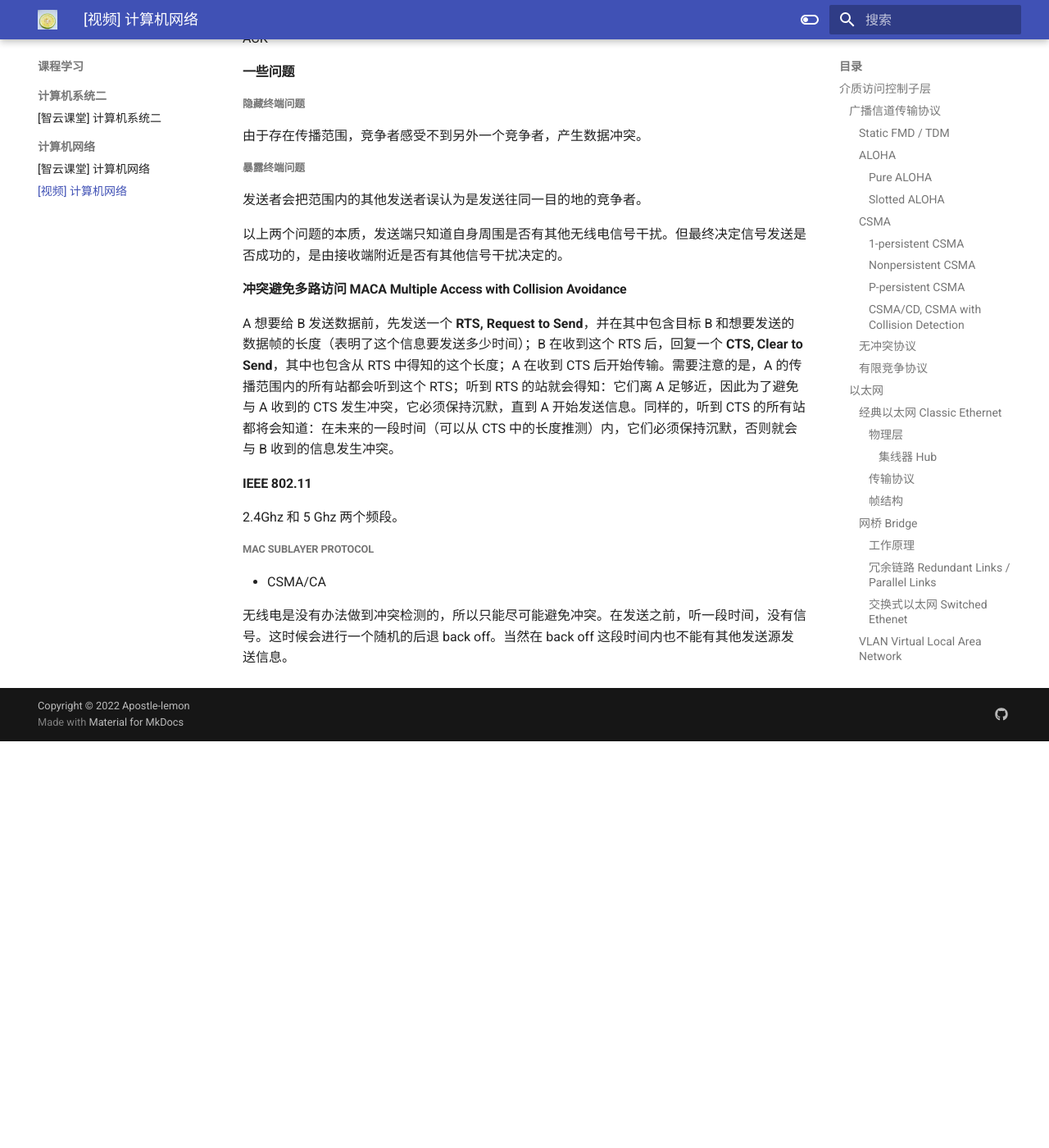
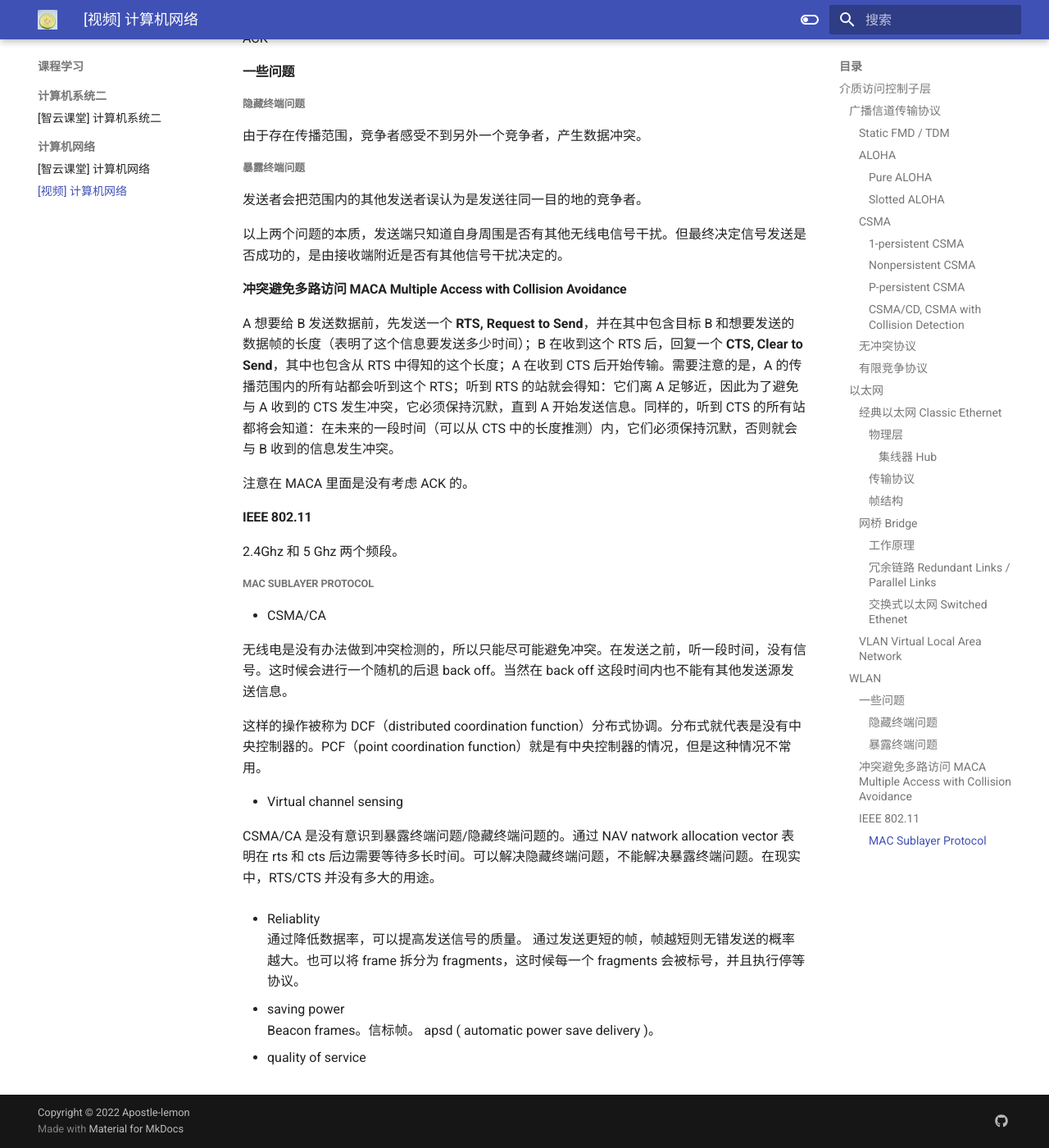
Before and after one commit to Apostle-lemon/Apostle-lemon.github.io, an MkDocs documentation site: the page built from docs/课程学习/计算机网络/【视频】计算机网络.md, in a window 1280 px wide and 1400 px high, scrolled down 3551 px. Shown: the whole window at 82% size. Built offline with MkDocs 1.6.1 and Material for MkDocs 9.7.7, drawn with Linux system fonts in a browser that asks for light colours; before the commit the page ends 4455 px from its top, so only the background shows below that.

Commit message:
vault backup: 2022-10-28 16:29:47
Affected files:
docs/课程学习/计算机网络/【视频】计算机网络.md

```diff
--- a/docs/课程学习/计算机网络/【视频】计算机网络.md
+++ b/docs/课程学习/计算机网络/【视频】计算机网络.md
@@ -146,6 +146,8 @@ VLAN 和组播有所不同。组播仍然会收到信息，但是会检查自己
 
 A 想要给 B 发送数据前，先发送一个 **RTS, Request to Send**，并在其中包含目标 B 和想要发送的数据帧的长度（表明了这个信息要发送多少时间）；B 在收到这个 RTS 后，回复一个 **CTS, Clear to Send**，其中也包含从 RTS 中得知的这个长度；A 在收到 CTS 后开始传输。需要注意的是，A 的传播范围内的所有站都会听到这个 RTS；听到 RTS 的站就会得知：它们离 A 足够近，因此为了避免与 A 收到的 CTS 发生冲突，它必须保持沉默，直到 A 开始发送信息。同样的，听到 CTS 的所有站都将会知道：在未来的一段时间（可以从 CTS 中的长度推测）内，它们必须保持沉默，否则就会与 B 收到的信息发生冲突。
 
+注意在 MACA 里面是没有考虑 ACK 的。
+
 #### IEEE 802.11
 
 2.4Ghz 和 5 Ghz 两个频段。
@@ -155,3 +157,19 @@ A 想要给 B 发送数据前，先发送一个 **RTS, Request to Send**，并
 - CSMA/CA
 
 无线电是没有办法做到冲突检测的，所以只能尽可能避免冲突。在发送之前，听一段时间，没有信号。这时候会进行一个随机的后退 back off。当然在 back off 这段时间内也不能有其他发送源发送信息。
+
+这样的操作被称为 DCF（distributed coordination function）分布式协调。分布式就代表是没有中央控制器的。PCF（point coordination function）就是有中央控制器的情况，但是这种情况不常用。
+
+- Virtual channel sensing
+
+CSMA/CA 是没有意识到暴露终端问题/隐藏终端问题的。通过 NAV natwork allocation vector 表明在 rts 和 cts 后边需要等待多长时间。可以解决隐藏终端问题，不能解决暴露终端问题。在现实中，RTS/CTS 并没有多大的用途。
+
+- Reliablity
+通过降低数据率，可以提高发送信号的质量。
+通过发送更短的帧，帧越短则无错发送的概率越大。也可以将 frame 拆分为 fragments，这时候每一个 fragments 会被标号，并且执行停等协议。
+
+- saving power
+Beacon frames。信标帧。
+apsd ( automatic power save delivery )。
+
+- quality of service
```
